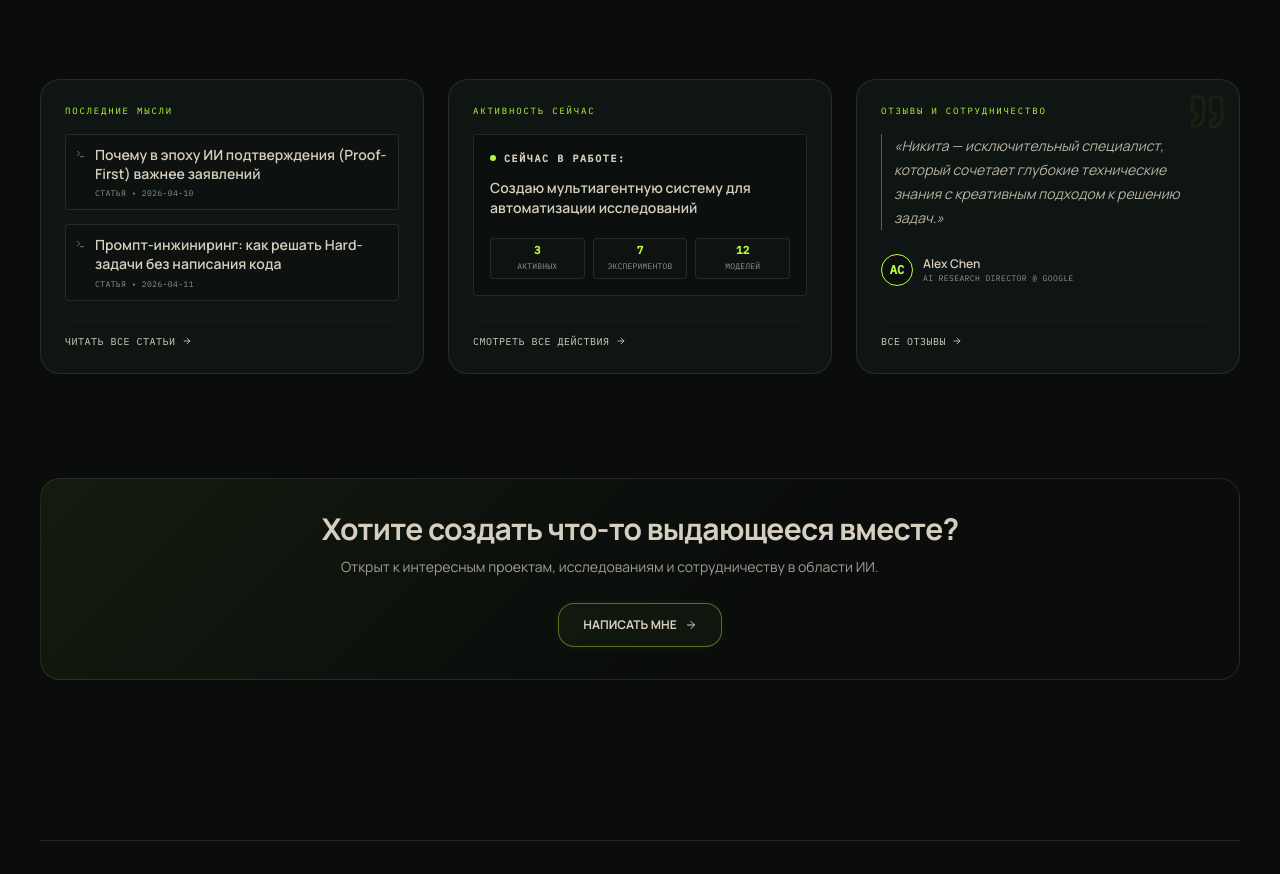
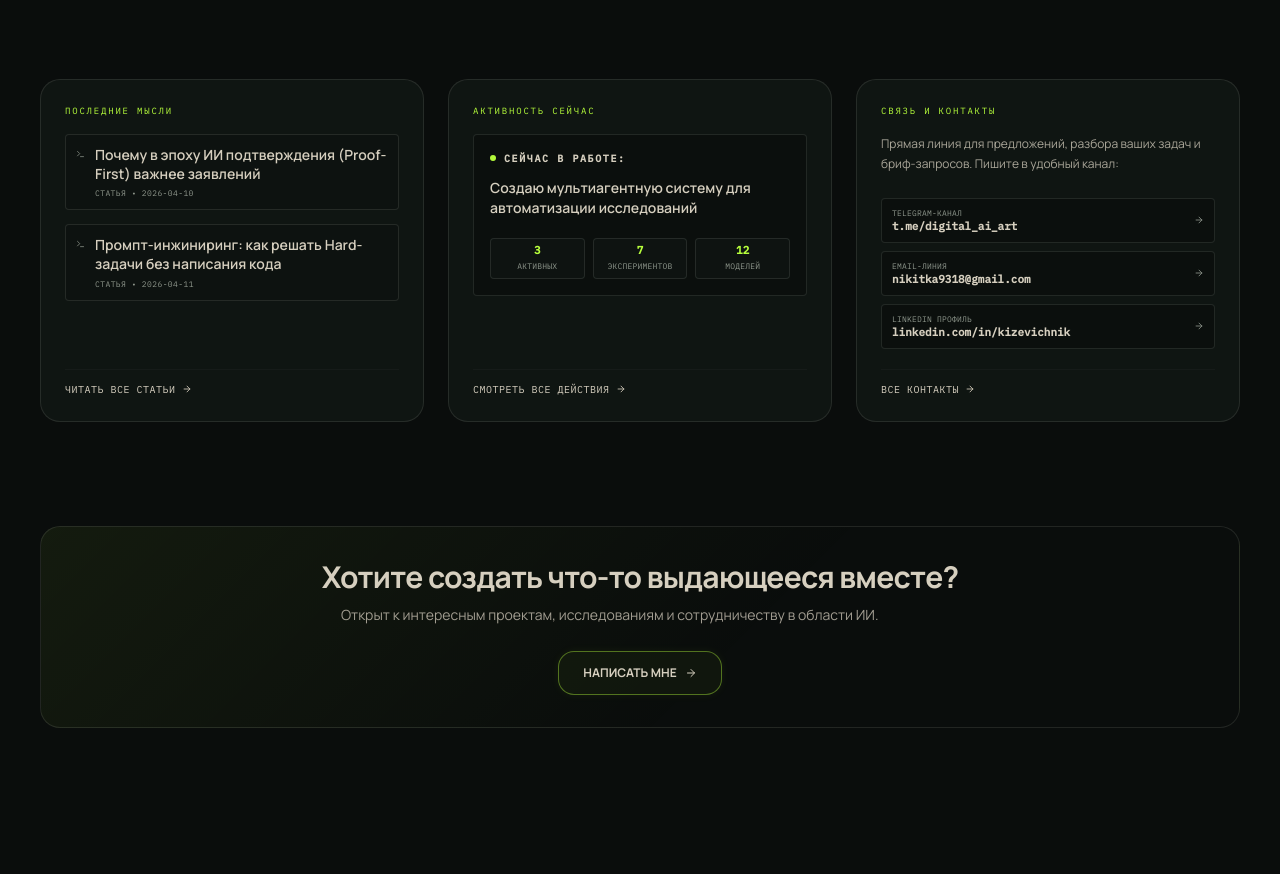
Before and after one commit to AI-Nikitka93/ai-nikitka-portfolio, a Next.js app: page / in a window 1280 px wide. Shown: the part 2030-2904 px from the top of the page. Built offline with nearby package versions, Linux system fonts and the light colour scheme; no server answers.

Commit message:
Replace fictional Alex Chen testimonial column with direct contact channels grid

```diff
--- a/src/app/page.tsx
+++ b/src/app/page.tsx
@@ -7,7 +7,6 @@ import {
   Activity,
   Award,
   Sparkles,
-  Quote,
 } from "lucide-react";
 import { JsonLdScript } from "@/components/json-ld-script";
 import { WireframeBrain } from "@/components/wireframe-brain";
@@ -301,33 +300,41 @@ export default async function HomePage() {
             </div>
           </div>
 
-          {/* Column 3: Testimony */}
+          {/* Column 3: Contact Channels */}
           <div className="rounded-shell border border-border-subtle bg-[rgba(18,24,22,0.76)] p-5 md:p-6 flex flex-col justify-between relative overflow-hidden">
-            <div className="absolute top-3 right-3 text-accent/5 pointer-events-none">
-              <Quote size={40} />
-            </div>
-
-            <div className="space-y-4 relative z-10">
+            <div className="space-y-4">
               <p className="font-mono text-[9px] uppercase tracking-[0.2em] text-accent">
-                ОТЗЫВЫ И СОТРУДНИЧЕСТВО
+                СВЯЗЬ И КОНТАКТЫ
               </p>
 
-              <blockquote className="text-xs sm:text-sm leading-6 text-[rgba(214,207,191,0.85)] italic border-l border-accent/40 pl-3">
-                «Никита — исключительный специалист, который сочетает глубокие технические знания с креативным подходом к решению задач.»
-              </blockquote>
+              <p className="text-xs leading-5 text-[rgba(214,207,191,0.78)]">
+                Прямая линия для предложений, разбора ваших задач и бриф-запросов. Пишите в удобный канал:
+              </p>
 
-              <div className="flex items-center gap-2.5 pt-2">
-                <div className="h-8 w-8 rounded-full border border-accent bg-[rgba(10,13,12,0.78)] flex items-center justify-center font-mono text-xs font-bold text-accent select-none">
-                  AC
-                </div>
-                <div>
-                  <h4 className="text-xs font-semibold text-foreground leading-none">
-                    Alex Chen
-                  </h4>
-                  <span className="block mt-1 font-mono text-[8px] text-titanium uppercase tracking-wider leading-none">
-                    AI Research Director @ Google
-                  </span>
-                </div>
+              <div className="space-y-2 pt-2">
+                {[
+                  { label: "Telegram-канал", val: "t.me/digital_ai_art", href: "https://t.me/digital_ai_art" },
+                  { label: "Email-линия", val: "nikitka9318@gmail.com", href: "mailto:nikitka9318@gmail.com" },
+                  { label: "LinkedIn профиль", val: "linkedin.com/in/kizevichnik", href: "https://www.linkedin.com/in/kizevichnik/" }
+                ].map((item, idx) => (
+                  <a
+                    key={idx}
+                    href={item.href}
+                    target="_blank"
+                    rel="noreferrer noopener"
+                    className="flex items-center justify-between rounded border border-border-subtle bg-[rgba(10,13,12,0.58)] p-2.5 hover:border-accent/40 transition-colors"
+                  >
+                    <div>
+                      <span className="font-mono text-[8px] uppercase tracking-wide text-titanium block leading-none">
+                        {item.label}
+                      </span>
+                      <span className="text-[11px] font-semibold text-foreground block mt-1 leading-none font-mono">
+                        {item.val}
+                      </span>
+                    </div>
+                    <ArrowRight size={10} className="text-titanium hover:text-accent transition-colors" />
+                  </a>
+                ))}
               </div>
             </div>
 
@@ -336,7 +343,7 @@ export default async function HomePage() {
                 href="/links"
                 className="font-mono text-[10px] uppercase tracking-wider text-accent hover:underline flex items-center gap-1.5"
               >
-                ВСЕ ОТЗЫВЫ <ArrowRight size={10} />
+                ВСЕ КОНТАКТЫ <ArrowRight size={10} />
               </Link>
             </div>
           </div>
```
